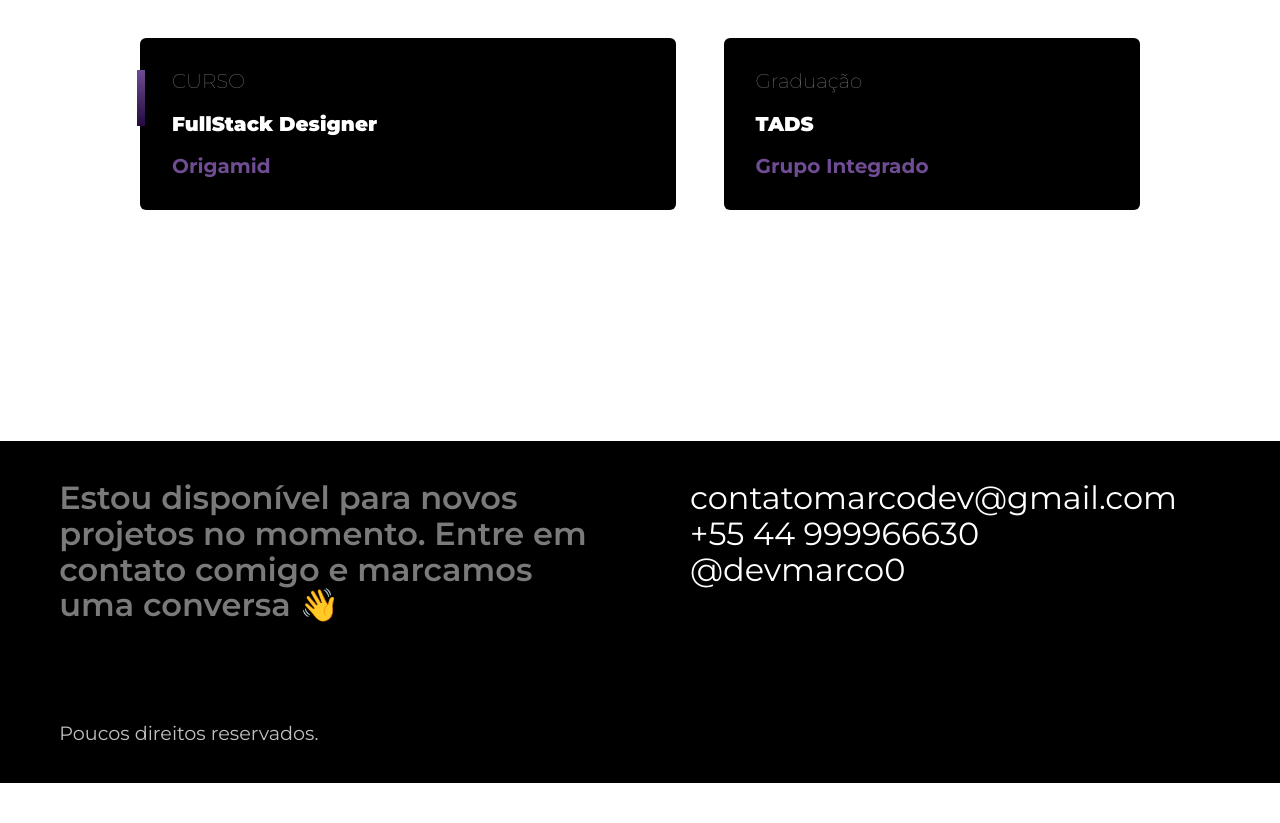
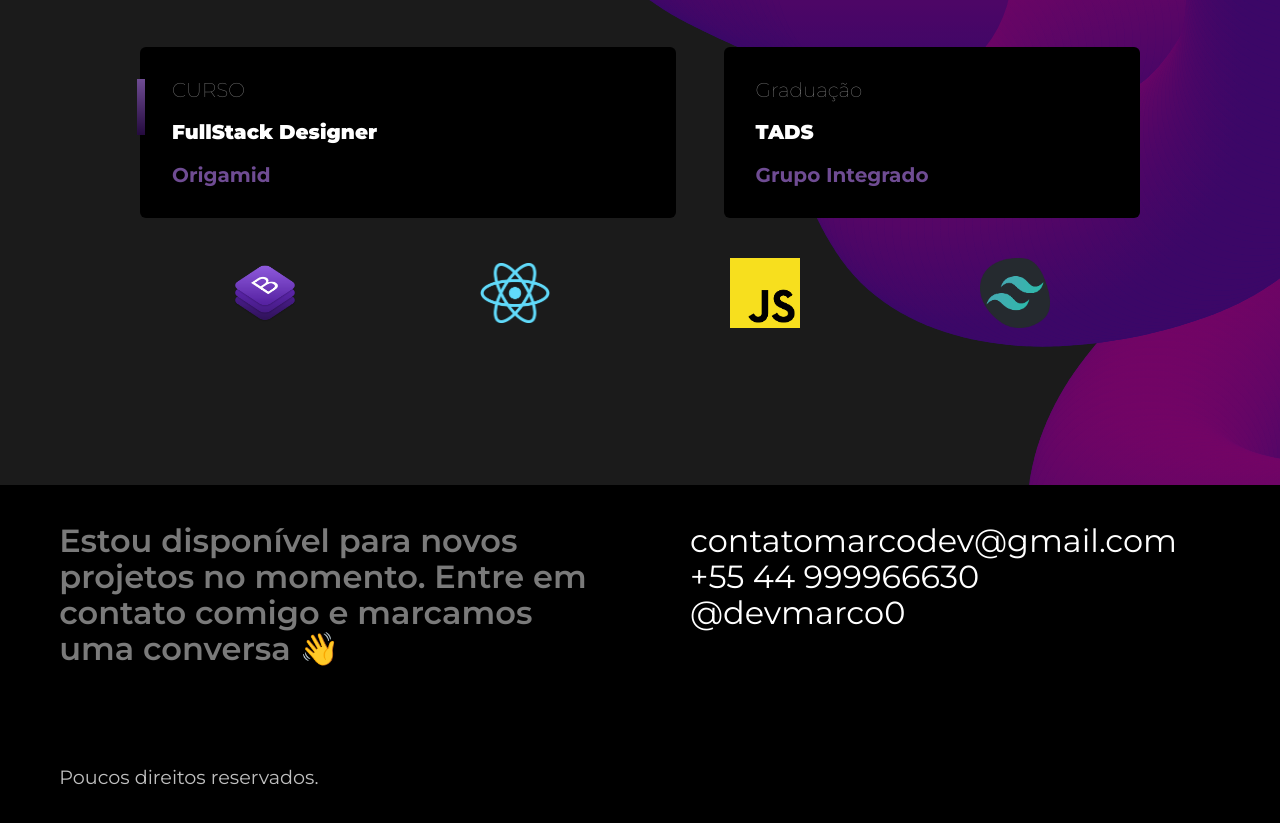
Before and after one commit to marcoxandevelopment/project-portfolio-origamid, a plain HTML site: page index.html in a window 1280 px wide. Shown: the part 1953-2776 px from the top of the page. Before the commit the page ends 2736 px from the top, so only its background shows below. Drawn offline with nearby package versions, Linux system fonts and the light colour scheme; files whose address does not match are found by name.

Commit message:
Add files via upload

```diff
--- a/index.html
+++ b/index.html
@@ -18,7 +18,7 @@
 <body>
 
   <header>
-    <img src="./img/LOBO.svg" alt="Lobo" class="logo-lobo">
+    <img src="LOBO.svg" alt="Lobo" class="logo-lobo">
     <nav aria-label="Navegação Primária">
       <i class="icon-menu" data-feather="menu"></i>
       <ul class="nav-list">
@@ -41,7 +41,7 @@
   <main id="home" class="scroll-reverral-box">
     <div class="container-box">
       <div class="content-main-fleximg">
-        <img src="./img/perfil 1.svg" alt="Um lobo." class="lobo-mainimg">
+        <img src="perfil 1.svg" alt="Um lobo." class="lobo-mainimg">
       </div>
       <div class="content-main-text">
         <h1>Desenvolvedor<br>
@@ -107,10 +107,10 @@
 
     <div class="container-image-form">
 
-      <img src="./img/bootstrap-stack.png" alt="">
-      <img src="./img/React-icon.svg.png" alt="">
-      <img src="./img/download.png" alt="">
-      <img src="./img/Tailwind-img.png" alt="">
+      <img src="bootstrap-stack.png" alt="">
+      <img src="React-icon.svg.png" alt="">
+      <img src="download.png" alt="">
+      <img src="Tailwind-img.png" alt="">
     </div>
   </section>
 
--- a/style.css
+++ b/style.css
@@ -120,7 +120,7 @@ main {
   top: -20px;
   left: -20px;
 
-  background: url(./img/favicon\ 1.svg) no-repeat center;
+  background: url(favicon\ 1.svg) no-repeat center;
 }
 
 .content-main-text > p {
@@ -346,7 +346,7 @@ main {
   height: 120vh;
   display: grid;
   place-content: center;
-  background: url(./img/FORMAÇÃO.svg) no-repeat center;
+  background: url(FORMAÇÃO.svg) no-repeat center;
   background-size: cover;
 }
 
```
